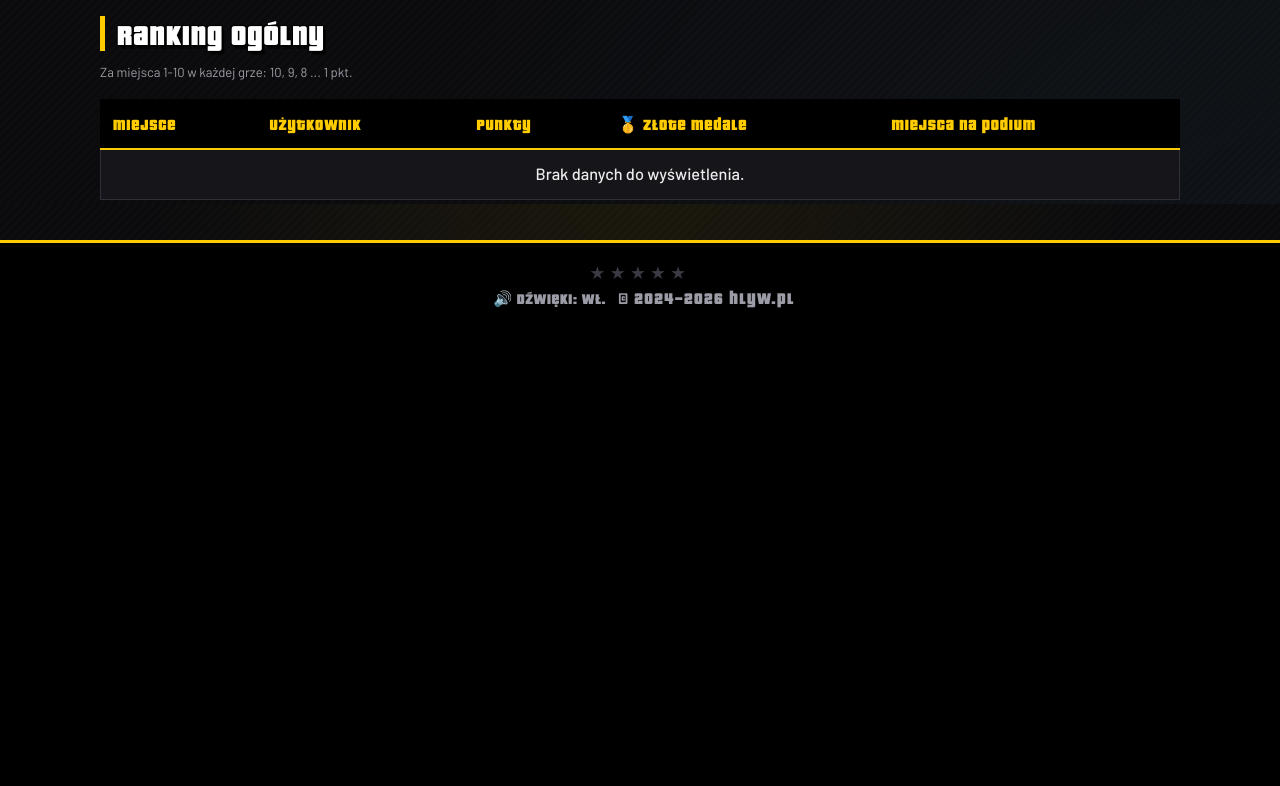
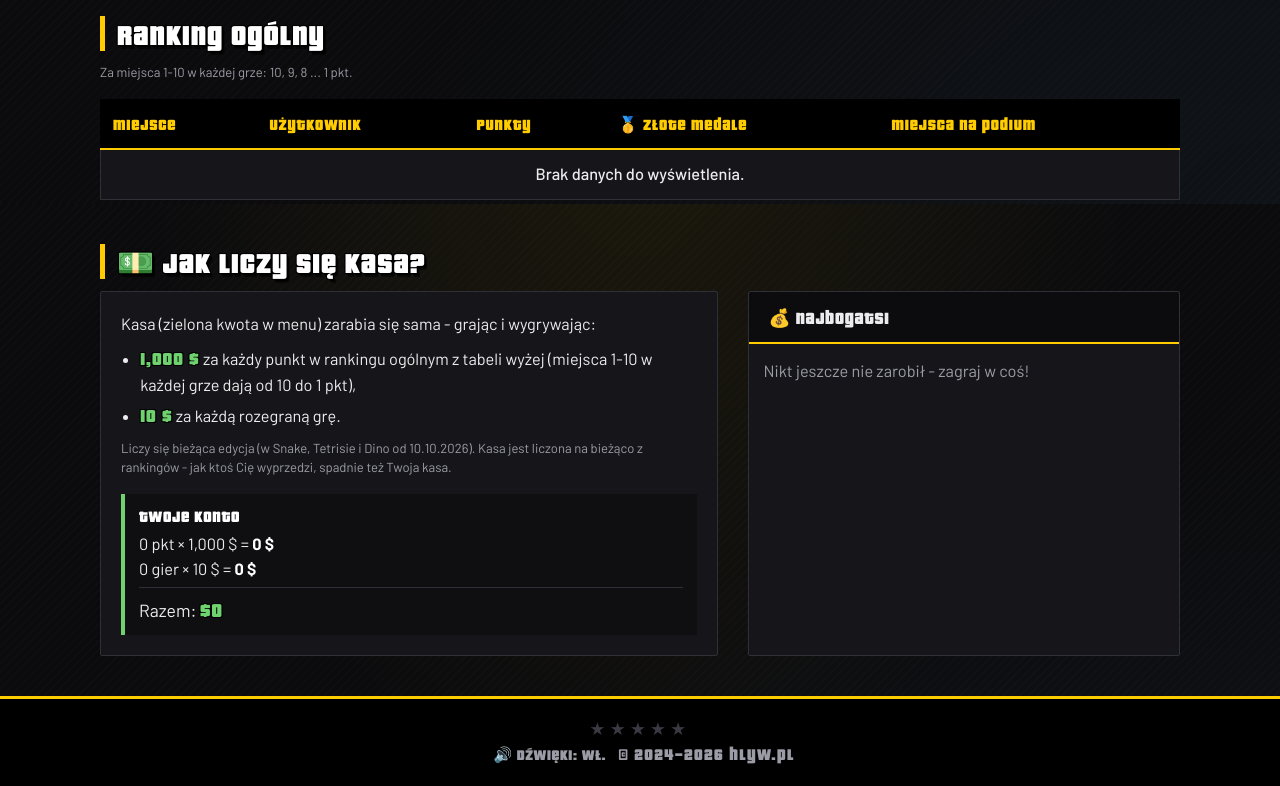
Before and after one commit to kwachu11/hlyw_v2, a Flask app: page /hall_of_fame in a window 1280 px wide. Shown: the part 596-1382 px from the top of the page. Before the commit the page ends 904 px from the top, so only its background shows below. Run offline with Flask 3, Linux system fonts and the light colour scheme; the visitor is signed in with stand-in values (Sample User, id 1); data comes from the database, SQL or seed files in the repository; data that the repository does not hold is empty; some libraries are stand-ins or nearby versions.

Commit message:
17.10.2026 - opis, jak liczy się kasa
- sekcja "Jak liczy się kasa?" w Hall of Fame: zasady, wyliczenie dla zalogowanego
  i 5 najbogatszych
- w profilu wyliczenie pod kwotą (punkty × 1,000 $ + gry × 10 $) z linkiem do opisu
- kasa w menu prowadzi prosto do opisu

Co-Authored-By: Claude Opus 5.5 <noreply@anthropic.com>

```diff
--- a/app/__init__.py
+++ b/app/__init__.py
@@ -1595,7 +1595,8 @@ def create_app():
             stats.append({'name': game['name'], 'ranking': game['ranking'], 'has_editions': game['previous'] is not None,
                           'current': player_place(game['model'], game['current'], user.id),
                           'previous': player_place(game['model'], game['previous'], user.id) if game['previous'] is not None else None})
-        return render_template('profil.html', profile_user=user, stats=stats, profile_cash=user_cash(user.id))
+        return render_template('profil.html', profile_user=user, stats=stats, profile_cash=user_cash(user.id),
+                               profile_standing=standings().get(user.id, {'points': 0, 'games': 0, 'cash': 0}))
 
     def overall_ranking(rankings):
         """Ranking ogólny: za miejsca 1-10 w każdej grze 10, 9, ... 1 pkt."""
@@ -1621,9 +1622,15 @@ def create_app():
                 old_data, _ = game_ranking(game['model'], game['previous'])
                 if old_data:
                     previous_champions.append({'game': game, 'leader': old_data[0]})
+        # sekcja "Jak liczy się kasa?": wyliczenie dla zalogowanego i 5 najbogatszych
+        all_standings = standings()
+        top_cash = sorted((item for item in all_standings.items() if item[1]['cash']), key=lambda item: -item[1]['cash'])[:5]
+        cash_users = {u.id: u for u in User.query.filter(User.id.in_([uid for uid, _ in top_cash])).all()} if top_cash else {}
         return render_template('hall_of_fame.html', champions=champions,
                                previous_champions=previous_champions, overall=overall_ranking(rankings),
-                               edition_start=CURRENT_EDITION_START)
+                               edition_start=CURRENT_EDITION_START,
+                               my_standing=all_standings.get(current_user.id, {'points': 0, 'games': 0, 'cash': 0}),
+                               richest=[(cash_users[uid], entry) for uid, entry in top_cash if uid in cash_users])
 
     standings_cache = {'at': 0, 'data': None}
 
@@ -1680,7 +1687,8 @@ def create_app():
     def inject_cash():
         if not current_user.is_authenticated:
             return {}
-        return {'my_cash': user_cash(current_user.id)}
+        return {'my_cash': user_cash(current_user.id),
+                'cash_per_point': CASH_PER_HOF_POINT, 'cash_per_game': CASH_PER_GAME}
 
     wanted_cache = {'at': 0, 'data': None}
 
--- a/app/static/css/gta.css
+++ b/app/static/css/gta.css
@@ -566,3 +566,13 @@ h3, h4, h5, h6 { color: #fff; text-shadow: 2px 2px 0 #000; }
 /* migająca kropka "na żywo" w nagłówku karty */
 .hl-live-dot { display: inline-block; width: 9px; height: 9px; border-radius: 50%; background: var(--gta-red);
     margin-right: 4px; vertical-align: middle; box-shadow: 0 0 6px var(--gta-red); animation: hl-blink 1.2s infinite; }
+
+/* Hall of Fame: "Jak liczy się kasa?" */
+.hl-cash-rules { padding-left: 1.2rem; margin-bottom: .6rem; }
+.hl-cash-rules li { margin-bottom: 4px; }
+.hl-cash-amount { font-family: var(--gta-font-title); color: var(--gta-green); font-size: 1.15em; letter-spacing: 1px;
+    text-shadow: 1px 1px 0 #000, -1px -1px 0 #000, 1px -1px 0 #000, -1px 1px 0 #000; white-space: nowrap; }
+.hl-cash-calc { background: var(--gta-input); border-left: 4px solid var(--gta-green); padding: 10px 14px; }
+.hl-cash-calc-title { font-family: var(--gta-font-ui); letter-spacing: .04em; color: #fff; margin-bottom: 4px; }
+.hl-cash-calc-sum { margin-top: 6px; padding-top: 6px; border-top: 1px solid var(--gta-border); font-size: 1.1rem; }
+a.hl-profile-cash:hover { text-decoration: none; color: #9cf09c; }
--- a/app/templates/hall_of_fame.html
+++ b/app/templates/hall_of_fame.html
@@ -79,5 +79,48 @@
         {% endfor %}
     </div>
     {% endif %}
+
+    <h3 class="hl-section-title" id="kasa">💵 Jak liczy się kasa?</h3>
+    <div class="row">
+        <div class="col-lg-7 mb-3">
+            <div class="card h-100">
+                <div class="card-body">
+                    <p class="mb-2">Kasa (zielona kwota w menu) zarabia się sama - grając i wygrywając:</p>
+                    <ul class="hl-cash-rules">
+                        <li><span class="hl-cash-amount">{{ '{:,}'.format(cash_per_point) }} $</span> za każdy punkt w rankingu ogólnym z tabeli wyżej
+                            (miejsca 1-10 w każdej grze dają od 10 do 1 pkt),</li>
+                        <li><span class="hl-cash-amount">{{ cash_per_game }} $</span> za każdą rozegraną grę.</li>
+                    </ul>
+                    <p class="text-muted small mb-3">
+                        Liczy się bieżąca edycja (w Snake, Tetrisie i Dino od {{ edition_start.strftime('%d.%m.%Y') }}).
+                        Kasa jest liczona na bieżąco z rankingów - jak ktoś Cię wyprzedzi, spadnie też Twoja kasa.
+                    </p>
+                    <div class="hl-cash-calc">
+                        <div class="hl-cash-calc-title">Twoje konto</div>
+                        <div>{{ my_standing.points }} pkt × {{ '{:,}'.format(cash_per_point) }} $ = <b>{{ (my_standing.points * cash_per_point)|money }} $</b></div>
+                        <div>{{ my_standing.games|plural('gra', 'gry', 'gier') }} × {{ cash_per_game }} $ = <b>{{ (my_standing.games * cash_per_game)|money }} $</b></div>
+                        <div class="hl-cash-calc-sum">Razem: <span class="hl-cash-amount">${{ my_standing.cash|money }}</span></div>
+                    </div>
+                </div>
+            </div>
+        </div>
+        <div class="col-lg-5 mb-3">
+            <div class="card h-100">
+                <div class="card-header">💰 Najbogatsi</div>
+                <ul class="list-group list-group-flush">
+                    {% for u, entry in richest %}
+                    <li class="list-group-item d-flex align-items-center hl-gap">
+                        <span class="hl-medal">{{ ['🥇', '🥈', '🥉'][loop.index0] if loop.index <= 3 else loop.index }}</span>
+                        <img src="{{ u.photo|avatar_url }}" class="hl-avatar" width="32" height="32" alt="">
+                        <a href="{{ url_for('profil', user_id=u.id) }}">{{ u.username }}</a>{{ crown(u.id) }}
+                        <span class="hl-cash-amount ml-auto">${{ entry.cash|money }}</span>
+                    </li>
+                    {% else %}
+                    <li class="list-group-item text-muted">Nikt jeszcze nie zarobił - zagraj w coś!</li>
+                    {% endfor %}
+                </ul>
+            </div>
+        </div>
+    </div>
 </div>
 {% endblock %}
--- a/app/templates/menu.html
+++ b/app/templates/menu.html
@@ -43,8 +43,8 @@
             </li>
             {% if current_user.is_authenticated %}
                 <li class="nav-item">
-                    <a class="nav-link hl-cash" href="{{ url_for('hall_of_fame') }}"
-                       title="Kasa: 1,000 $ za każdy punkt w rankingu ogólnym Hall of Fame + 10 $ za każdą grę">
+                    <a class="nav-link hl-cash" href="{{ url_for('hall_of_fame') }}#kasa"
+                       title="Twoja kasa: {{ '{:,}'.format(cash_per_point) }} $ za każdy punkt w rankingu ogólnym Hall of Fame + {{ cash_per_game }} $ za każdą grę. Kliknij, żeby zobaczyć wyliczenie.">
                         $<span id="hl-cash" data-cash="{{ my_cash }}">{{ my_cash|money }}</span>
                     </a>
                 </li>
```
Also changed, not shown: app/templates/profil.html (+6 -1 lines).
